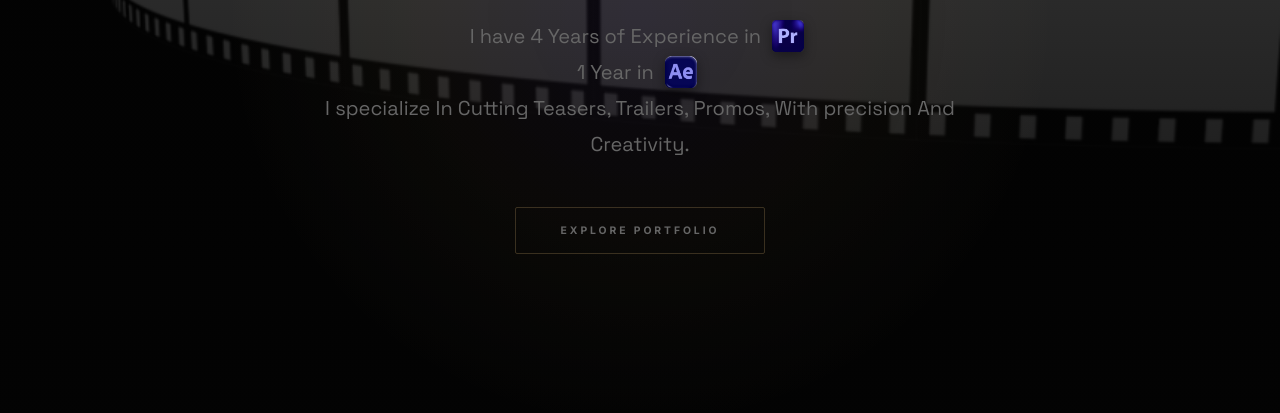
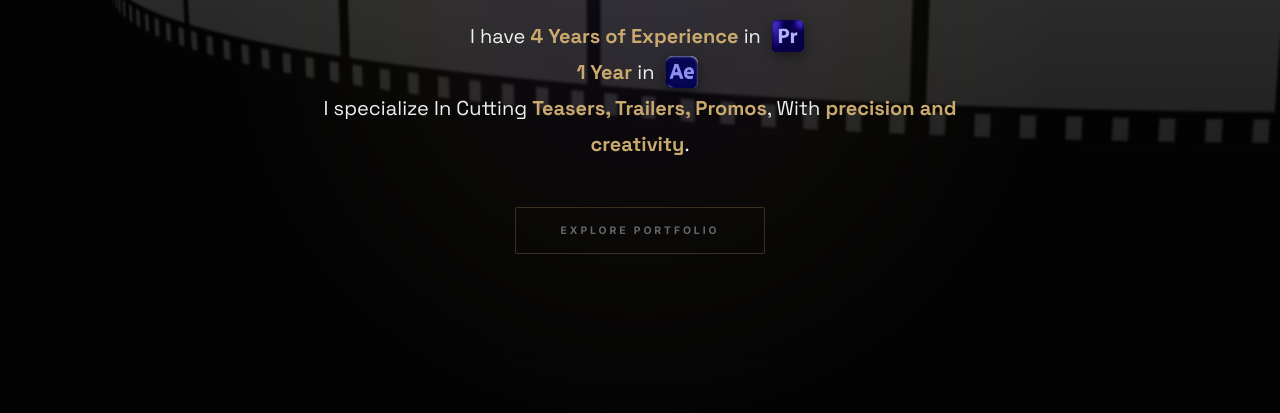
Before and after one commit to Tharun78657/hari, a plain HTML site: page index.html in a window 1280 px wide. Shown: the part 387-800 px from the top of the page. Drawn offline with nearby package versions, Linux system fonts and the light colour scheme.

Commit message:
Highlight key details in the hero description with gold accent coloring

```diff
--- a/index.html
+++ b/index.html
@@ -55,9 +55,9 @@
     <p class="hero-label">HI, I'M HARI</p>
     <h1>Passionate Video Editor &<br><em>Motion Graphic Designer.</em></h1>
     <p class="hero-desc">
-      I have 4 Years of Experience in <img src="Pr.png" alt="Premiere Pro" class="software-icon"><br>
-      1 Year in <img src="Ae.png" alt="After Effects" class="software-icon"><br>
-      I specialize In Cutting Teasers, Trailers, Promos, With precision And Creativity.
+      I have <strong>4 Years of Experience</strong> in <img src="Pr.png" alt="Premiere Pro" class="software-icon"><br>
+      <strong>1 Year</strong> in <img src="Ae.png" alt="After Effects" class="software-icon"><br>
+      I specialize In Cutting <strong>Teasers, Trailers, Promos</strong>, With <strong>precision and creativity</strong>.
     </p>
     <div class="hero-sub">
       <a href="#work" id="hero-cta"><span>EXPLORE PORTFOLIO</span></a>
--- a/style.css
+++ b/style.css
@@ -297,11 +297,16 @@ header.scrolled {
 .hero-desc {
   font-family: var(--font-body);
   font-size: clamp(1rem, 2vw, 1.25rem);
-  color: var(--text-muted);
+  color: var(--text);
   line-height: 1.8;
   margin-top: 2rem;
   max-width: 700px;
   animation: fadeUp .9s .5s both;
+}
+
+.hero-desc strong {
+  color: var(--gold);
+  font-weight: 600;
 }
 
 .hero-desc .software-icon {
```
